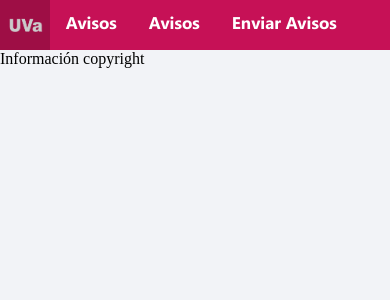
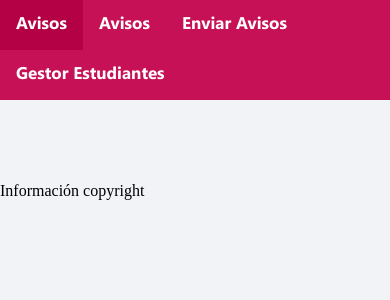
Before and after one commit to RodrigoA-Fernandez/PracticaWeb, a PHP site: page /paginaPpal.php in a window 390 px wide. Shown: the top 300 px of the page. Run offline with PHP 8.4, Linux system fonts and the light colour scheme.

Commit message:
Cambiados enlaces y css

```diff
--- a/css/mostrarMensajes.css
+++ b/css/mostrarMensajes.css
@@ -12,7 +12,7 @@
   border-color: black;
   border: solid;
   border-width: 2px;
-  width: 70%;
+  width: 100%;
   align-self: center;
   background-color: lightgray;
   user-select: none;
@@ -70,7 +70,7 @@
 }
 
 .contenedorMensajes{
-  width: 80%;
+  width: 60%;
   margin: 20px auto 20px auto;
   border:var(--color-secundario) solid;
   border-radius: 20px;
@@ -81,7 +81,7 @@
   width: 100%;
   background-color: var(--color-secundario);
   border-radius: 15px 15px 0 0;
-  height: 2em;
+  height: 2.5em;
   display: inline-block;
   text-align: center;
 }
@@ -98,9 +98,11 @@
 .cambioPagina button:hover{
   background-color: var(--color-secundario-hover);
 }
+
 .cambioPagina .activo{
   background-color: beige;
   color: black;
+  border-radius: 5px 5px 0 0;
 }
 .cambioPagina .activo:hover{
   background-color: beige;
--- a/css/plantilla.css
+++ b/css/plantilla.css
@@ -38,6 +38,14 @@ body{
 .navBar a.logo:hover{
   filter: brightness(80%);
 }
+
+.container{
+  display: flex;
+  flex-direction: row;
+  width: 100%;
+  height: 50px;
+}
+
 .container1{
   display: table;
 }
@@ -128,4 +136,36 @@ body{
 .container2 .busqueda img{
   height: 40px;
   margin-right:0;
+  margin-left: auto;
 }
+
+.container2 .logo{
+    display: none;
+  }
+
+@media (max-width: 550px){
+  .navBar {
+    height: 100px;
+  }
+  .navBar .logo {
+    display: none;
+  }
+
+  .busqueda{
+    padding-right: 0;
+  }
+
+  .container{
+    flex-direction: column-reverse;
+    width: 100%;
+    height: 100px;
+  }
+  .container2{
+    margin-left: 0;
+    margin-right: 0;
+  }
+
+  .container2 .logo{
+    display: block;
+  }
+}
```
Also changed, not shown: js/paginacion.js (+4 -4 lines). Lines whose indentation alone changed are shown as unchanged.
